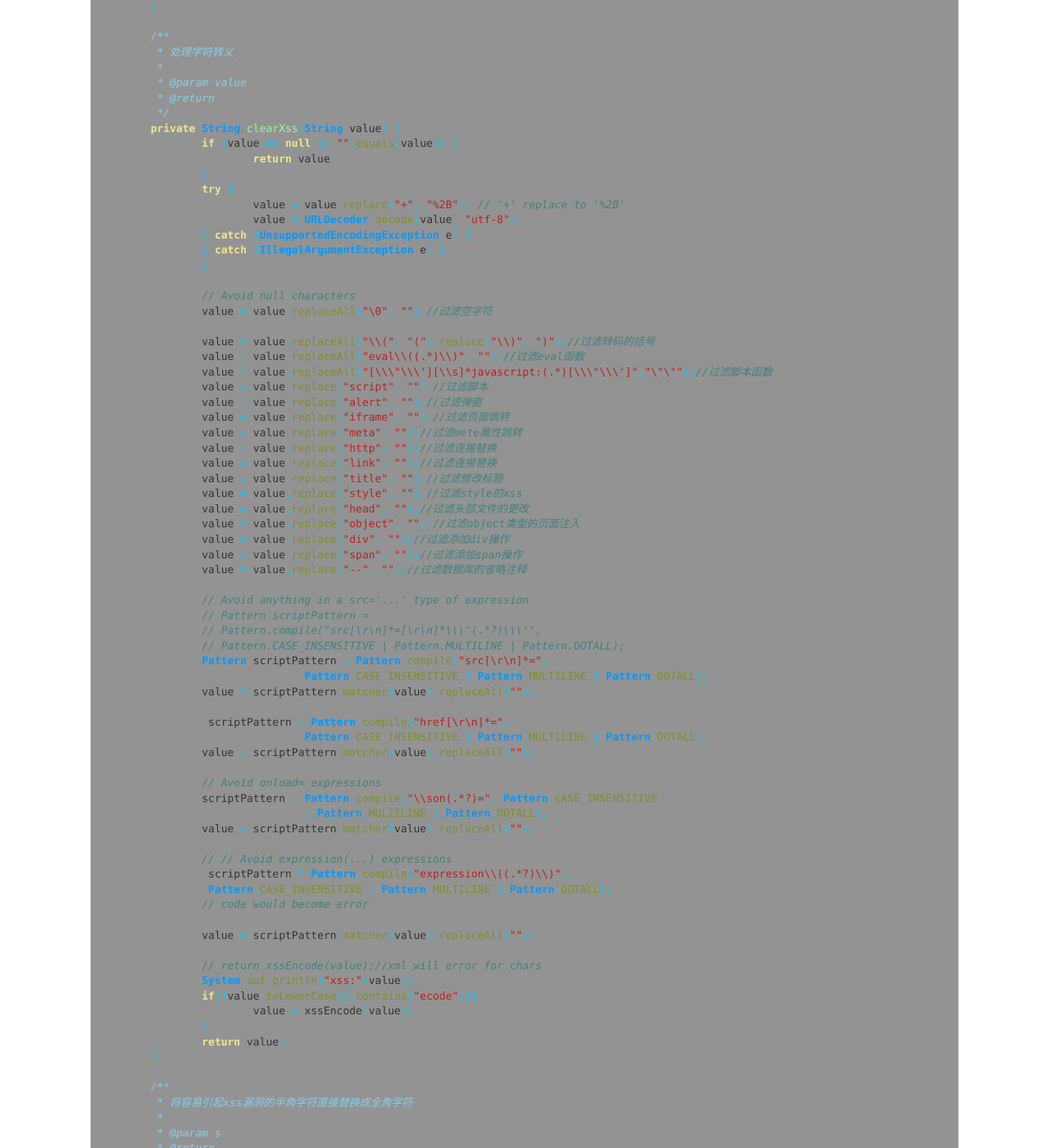
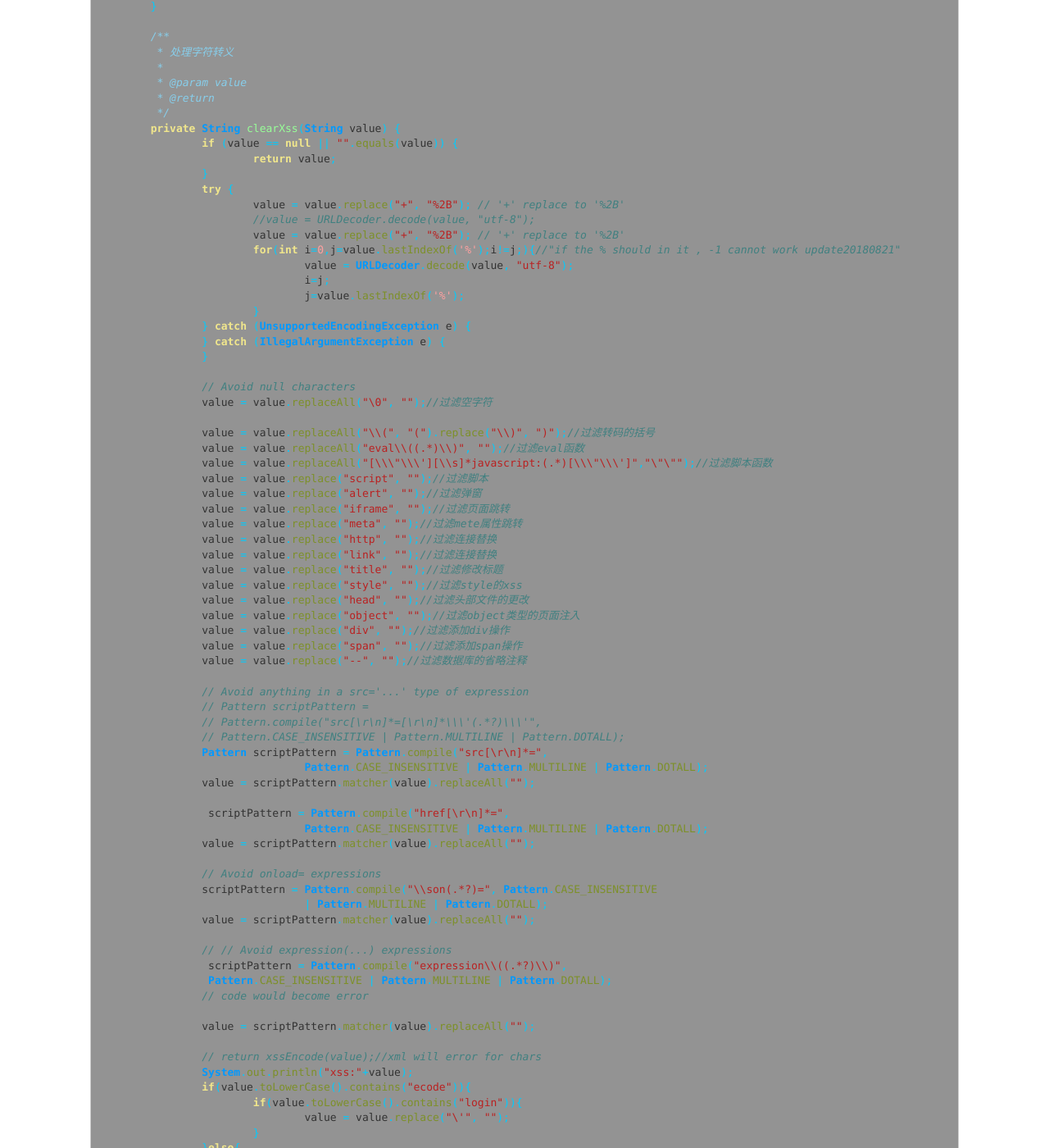
Before and after one commit to wangkun19930608/wangkun19930608.github.io, a Jekyll site: the page built from _posts/2018-08-11-company-xss.md, in a window 1280 px wide and 1400 px high, scrolled down 3423 px. Shown: the whole window at 82% size. Built offline with Jekyll 4.4.1, drawn with Linux system fonts in a browser that asks for light colours; nearby versions of some CDN libraries; comment, search, counter and statistics services are not loaded; some of the changed text lies outside the part shown.

Commit message:
1 update friends link 2 update markdown article 3 update DNS article 4 update xss bug 5 update redcore article 6 update foot info

```diff
--- a/_posts/2018-08-11-company-xss.md
+++ b/_posts/2018-08-11-company-xss.md
@@ -195,7 +195,13 @@
 		}
 		try {
 			value = value.replace("+", "%2B"); // '+' replace to '%2B'
-			value = URLDecoder.decode(value, "utf-8");
+			//value = URLDecoder.decode(value, "utf-8");
+			value = value.replace("+", "%2B"); // '+' replace to '%2B'
+			for(int i=0,j=value.lastIndexOf('%');i!=j;){//"if the % should in it , -1 cannot work update20180821"
+				value = URLDecoder.decode(value, "utf-8");
+				i=j;
+				j=value.lastIndexOf('%');
+			}
 		} catch (UnsupportedEncodingException e) {
 		} catch (IllegalArgumentException e) {
 		}
@@ -246,7 +252,11 @@
 
 		// return xssEncode(value);//xml will error for chars
 		System.out.println("xss:"+value);
-		if(!value.toLowerCase().contains("ecode")){
+		if(value.toLowerCase().contains("ecode")){
+			if(value.toLowerCase().contains("login")){
+				value = value.replace("\'", "");
+			}
+		}else{
 			value = xssEncode(value);
 		}
 		return value;
@@ -587,6 +597,8 @@
 
 [XSS攻击_百度百科](https://baike.baidu.com/item/XSS%E6%94%BB%E5%87%BB/954065)
 
+
+
 ## 版本记录
 
 20180810 开始代码动工
--- a/foot.html
+++ b/foot.html
@@ -4,6 +4,7 @@
 		<br/>
 
 		  <div style="display:none">
+		  <!-- visitors -->
 		  <!-- github blog-->
 		  <script type="text/javascript">
 		  var cnzz_protocol = (("https:" == document.location.protocol) ? " https://" : " http://");
--- a/friends.html
+++ b/friends.html
@@ -83,6 +83,12 @@
 <td>胡家小子</td>
 <td align="center">一个专注于发表原创文章的小清新博客</td>
 <td align="right"><a href="https://y28u.cc/" target="_blank">y28u.cc</a></td>
+<td align="right"></td>
+</tr>
+<tr>
+<td>嵌入式大佬</td>
+<td align="center">Schnappichen的技术博客</td>
+<td align="right"><a href="https://schnappichen.github.io/" target="_blank">schnappichen.github.io</a></td>
 <td align="right"></td>
 </tr>
 <tr>
```
Also changed, not shown: other parts of _posts/2018-08-11-company-xss.md (+4 -1 lines), _posts/2013-10-24-markdonnote.md (+16 -2 lines), _posts/2018-04-20-dns.md (+24 -3 lines), _posts/2018-08-16-browser-redcore .md (+8 -1 lines), 404.html (renamed from 405.html).
